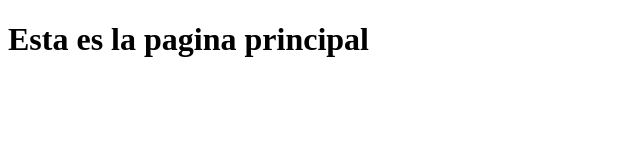
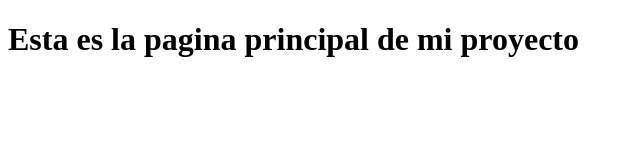
Before and after one commit to tangentkerching/g38, a plain HTML site: page index.html in a window 1280 px wide. Shown: the whole page, without its empty margins (0-640 px from the left). Drawn offline with Linux system fonts and the light colour scheme.

Commit message:
modify title

```diff
--- a/index.html
+++ b/index.html
@@ -7,6 +7,6 @@
 </head>
 <body>
 
-    <h1>Esta es la pagina principal</h1>
+    <h1>Esta es la pagina principal de mi proyecto</h1>
 </body>
 </html>
```
